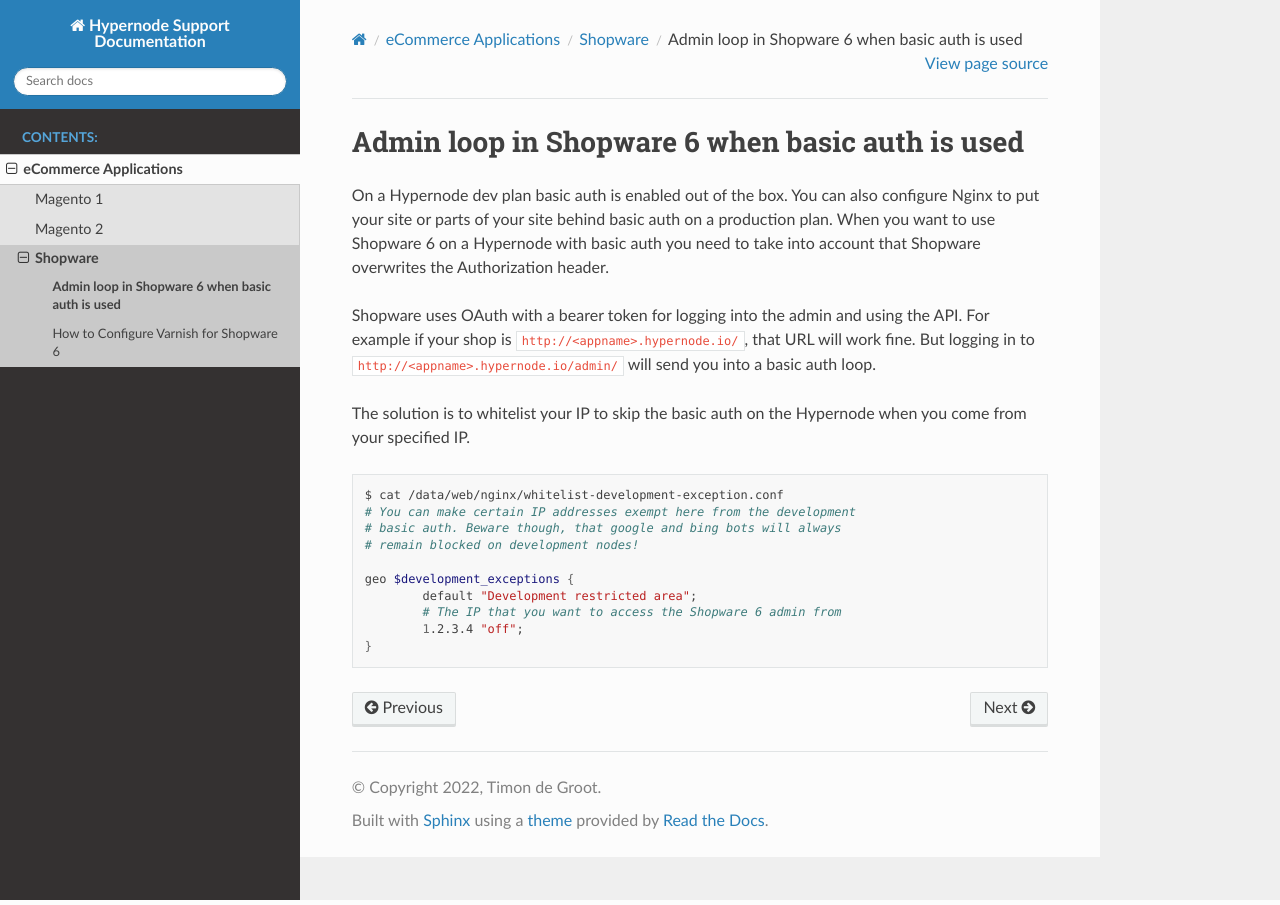
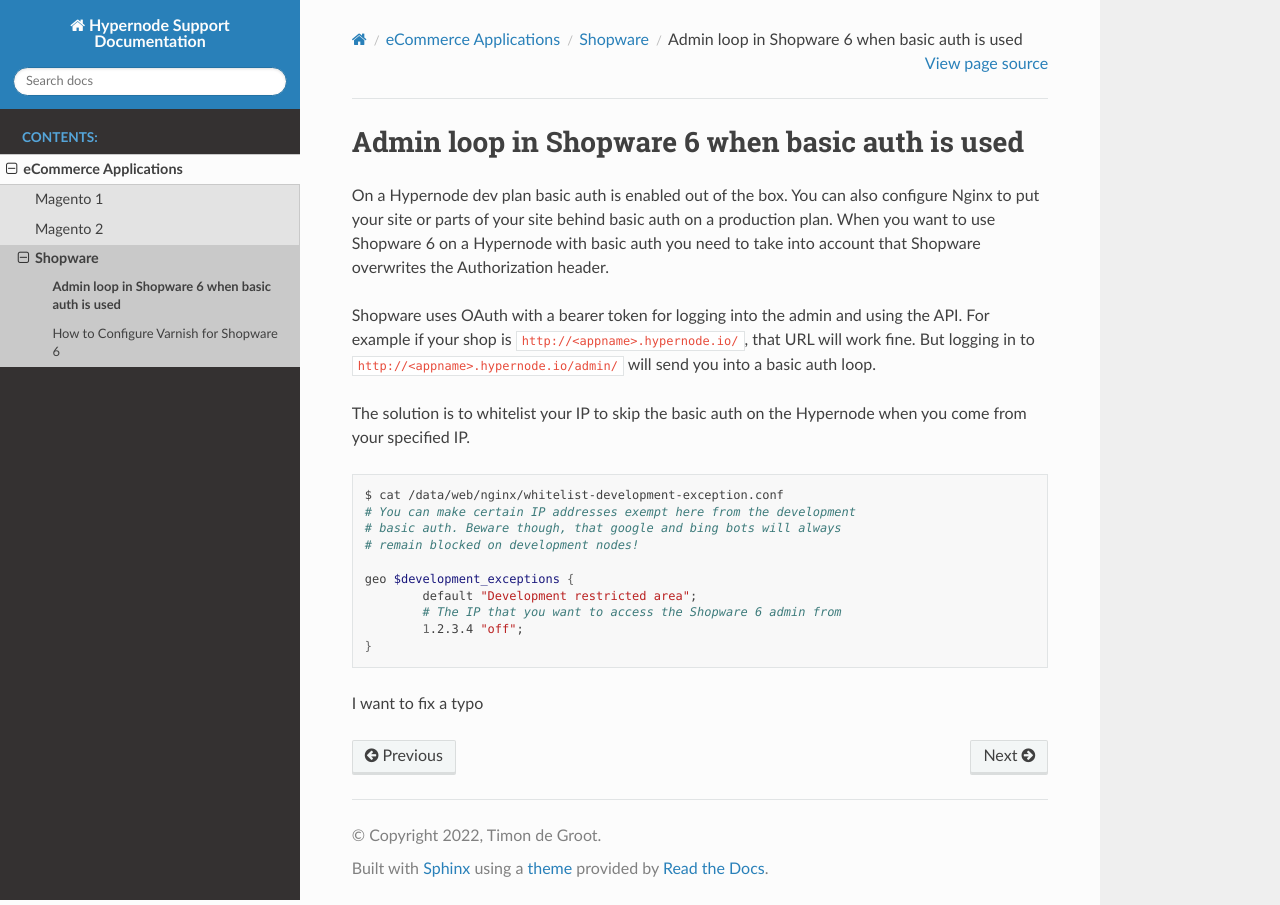
Before and after one commit to ByteInternet/hypernode-docs-next, a Sphinx documentation site: the page built from docs/ecommerce-applications/shopware-6/admin-loop-in-shopware-6-when-basic-auth-is-used.md, in a window 1280 px wide. Built offline with Sphinx 7.4.7 and the Read the Docs theme 2.0.0, drawn with Linux system fonts in a browser that asks for light colours.

````diff
--- a/docs/ecommerce-applications/shopware-6/admin-loop-in-shopware-6-when-basic-auth-is-used.md
+++ b/docs/ecommerce-applications/shopware-6/admin-loop-in-shopware-6-when-basic-auth-is-used.md
@@ -19,3 +19,5 @@ geo $development_exceptions {
         1.2.3.4 "off";
 }
 ```
+
+I want to fix a typo
````
